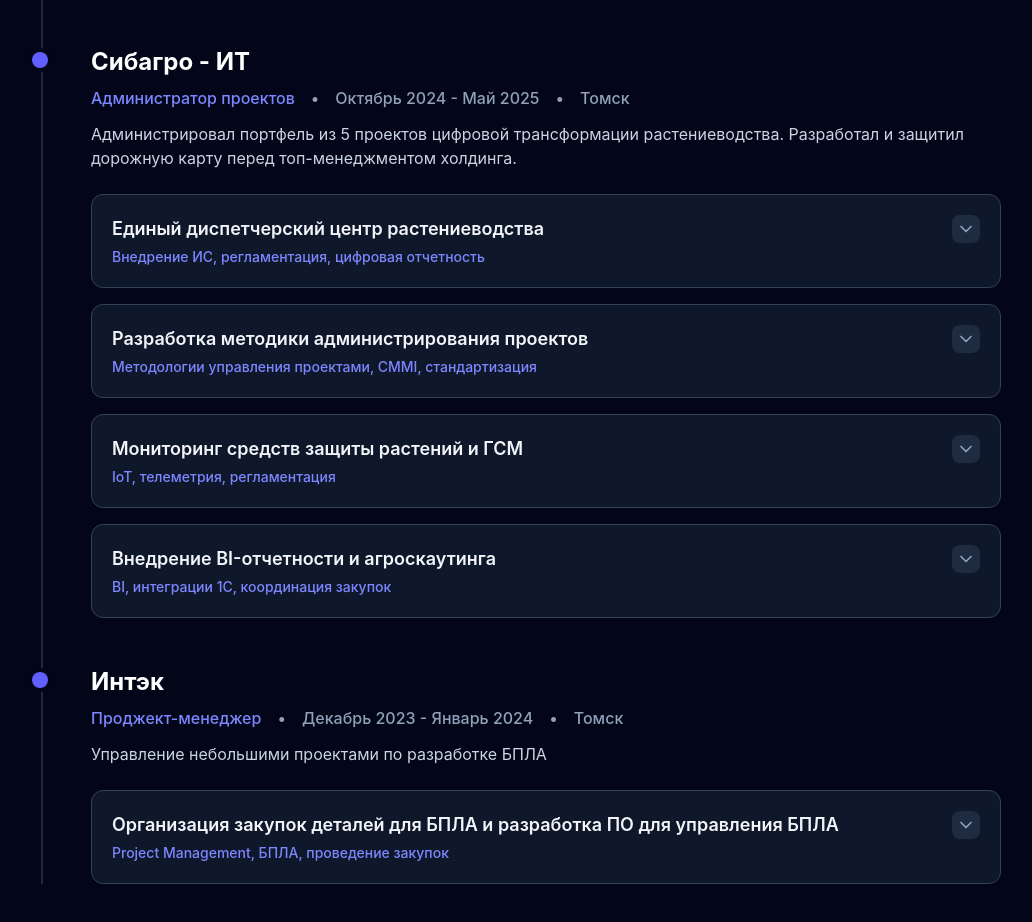
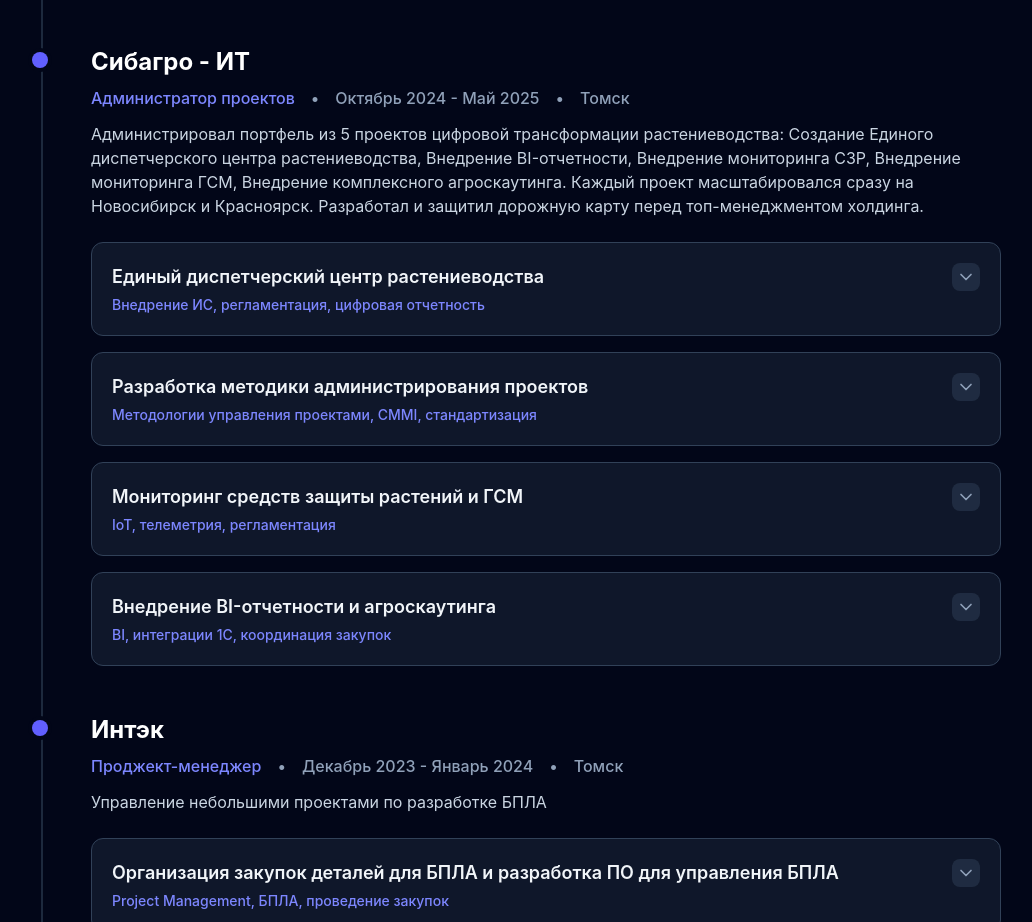
Before and after one commit to Makar-Cherezov/portfolio, a React app: page / in a window 1280 px wide. Shown: the part 1422-2344 px from the top of the page, without its empty margins (127-1159 px from the left). Built offline with nearby package versions, Linux system fonts and the light colour scheme; the HTML template or start-up script is replaced by a standard one.

Commit message:
Добавил уточнение по портфелю Сибагро

```diff
--- a/src/App.jsx
+++ b/src/App.jsx
@@ -100,7 +100,7 @@
     role: "Администратор проектов",
     period: "Октябрь 2024 - Май 2025",
     location: "Томск",
-    description: "Администрировал портфель из 5 проектов цифровой трансформации растениеводства. Разработал и защитил дорожную карту перед топ-менеджментом холдинга.",
+    description: "Администрировал портфель из 5 проектов цифровой трансформации растениеводства: Создание Единого диспетчерского центра растениеводства, Внедрение BI-отчетности, Внедрение мониторинга СЗР, Внедрение мониторинга ГСМ, Внедрение комплексного агроскаутинга. Каждый проект масштабировался сразу на Новосибирск и Красноярск. Разработал и защитил дорожную карту перед топ-менеджментом холдинга.",
     projects: [
       {
         name: "Единый диспетчерский центр растениеводства",
```
